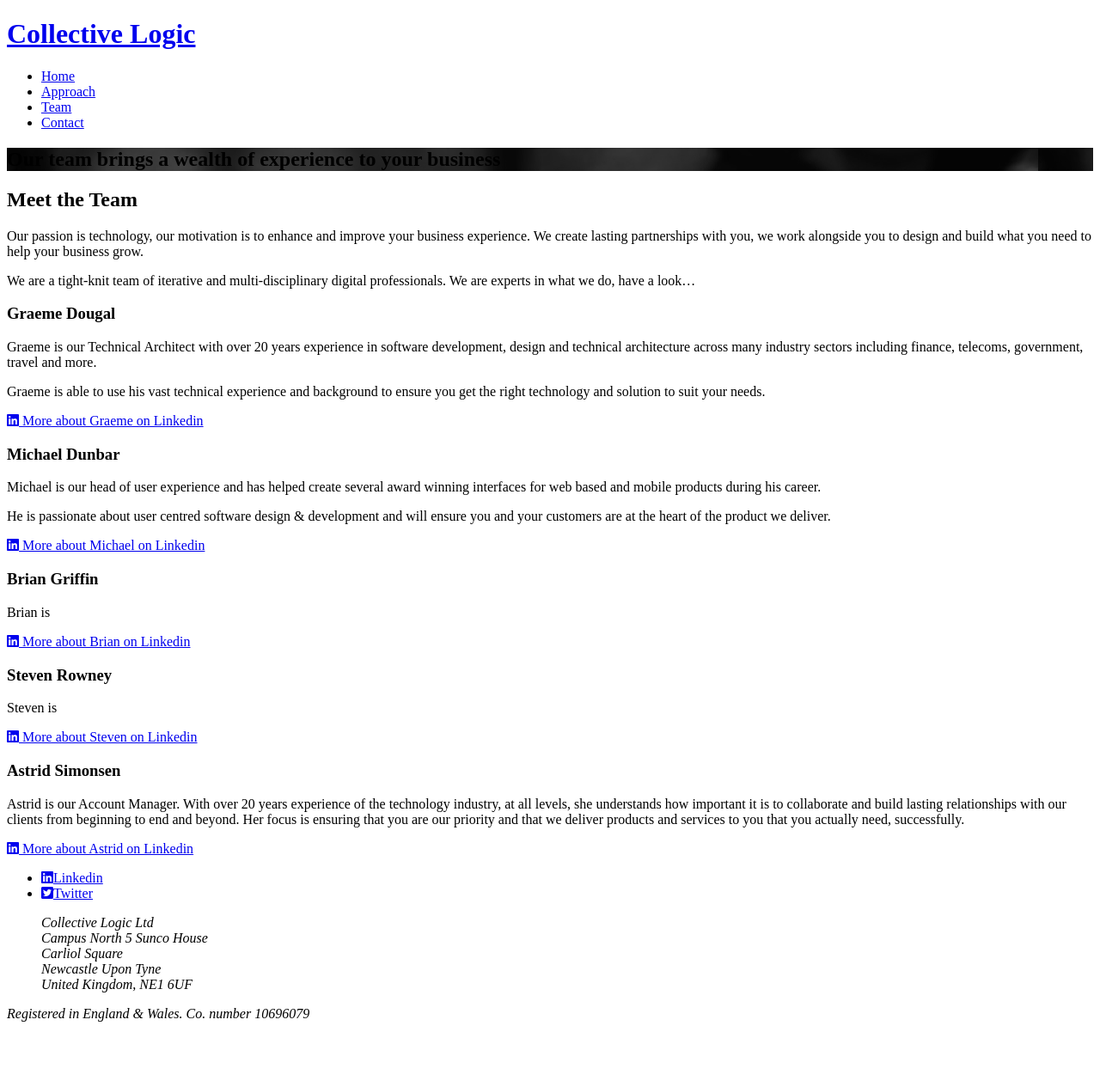
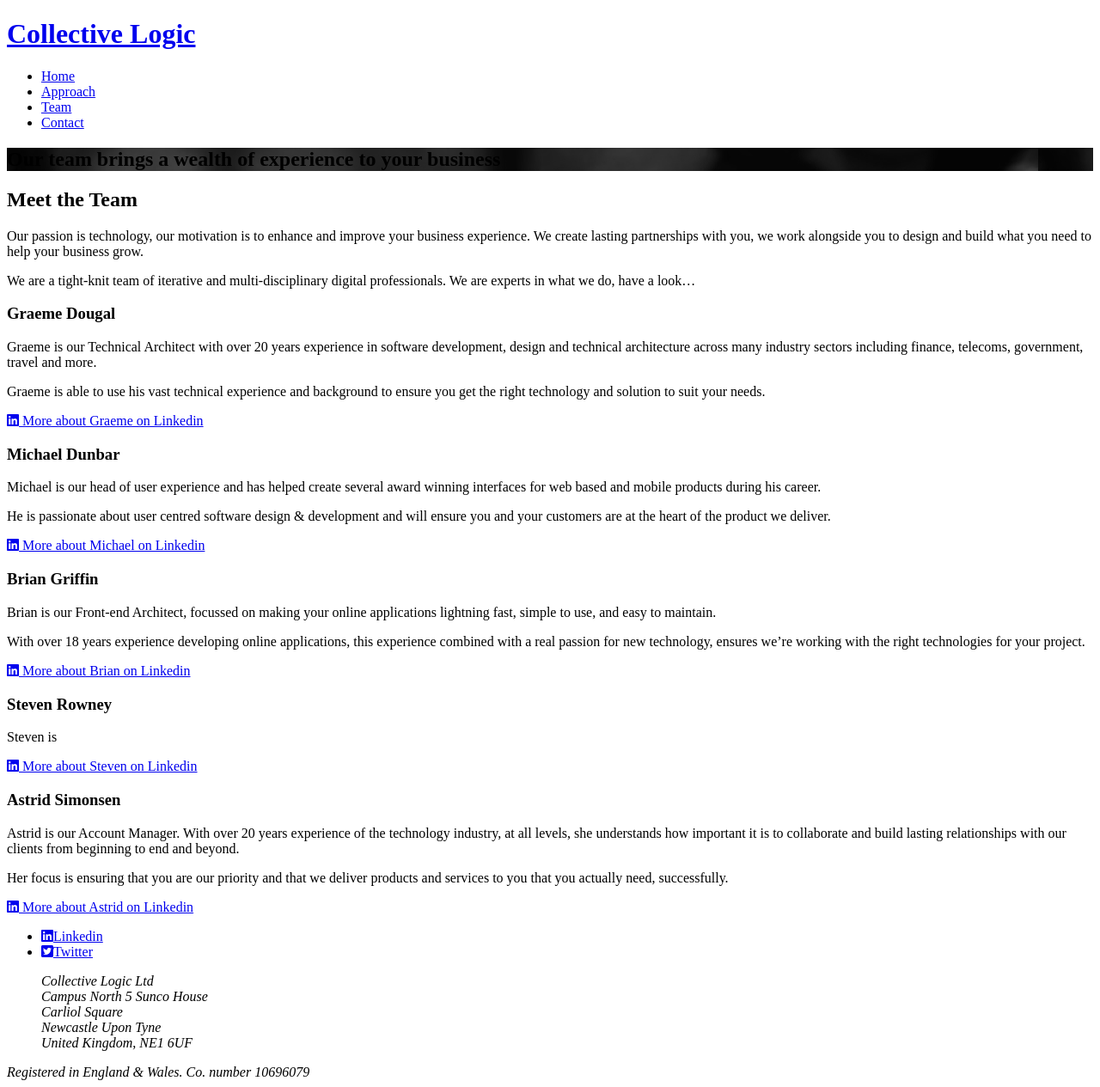
Before and after one commit to collective-logic/new-site, a Jekyll site: the page built from team.md, in a window 1280 px wide. Shown: the whole page at 86% size. Built offline with Jekyll 4.4.1, drawn with Linux system fonts in a browser that asks for light colours; nearby versions of some CDN libraries; before the commit the page ends 1197 px from its top, so only the background shows below that.

Commit message:
Adds Brian's bio

```diff
--- a/team.md
+++ b/team.md
@@ -25,7 +25,6 @@ architecture across many industry sectors including finance, telecoms, governmen
 Graeme is able to use his vast technical experience and background to ensure you get the right technology and solution
 to suit your needs.
 
-
 {:.linkedin}
 [<i class="fab fa-linkedin"></i> More about Graeme on Linkedin](https://www.linkedin.com/in/graemedougal/)
 
@@ -40,7 +39,11 @@ heart of the product we deliver.
 [<i class="fab fa-linkedin"></i> More about Michael on Linkedin](https://www.linkedin.com/in/michaelsdunbar/)
 
 ### Brian Griffin
-Brian is
+Brian is our Front-end Architect, focussed on making your online applications lightning fast, simple to use,
+and easy to maintain.
+
+With over 18 years experience developing online applications, this experience combined with a real passion for
+new technology, ensures we're working with the right technologies for your project.
 
 {:.linkedin}
 [<i class="fab fa-linkedin"></i> More about Brian on Linkedin](https://www.linkedin.com/in/brianjamesgriffin/)
@@ -54,6 +57,7 @@ Steven is
 ### Astrid Simonsen
 Astrid is our Account Manager. With over 20 years experience of the technology industry, at all levels, she understands
 how important it is to collaborate and build lasting relationships with our clients from beginning to end and beyond.
+
 Her focus is ensuring that you are our priority and that we deliver products and services to you that you actually need,
 successfully.
 
```
